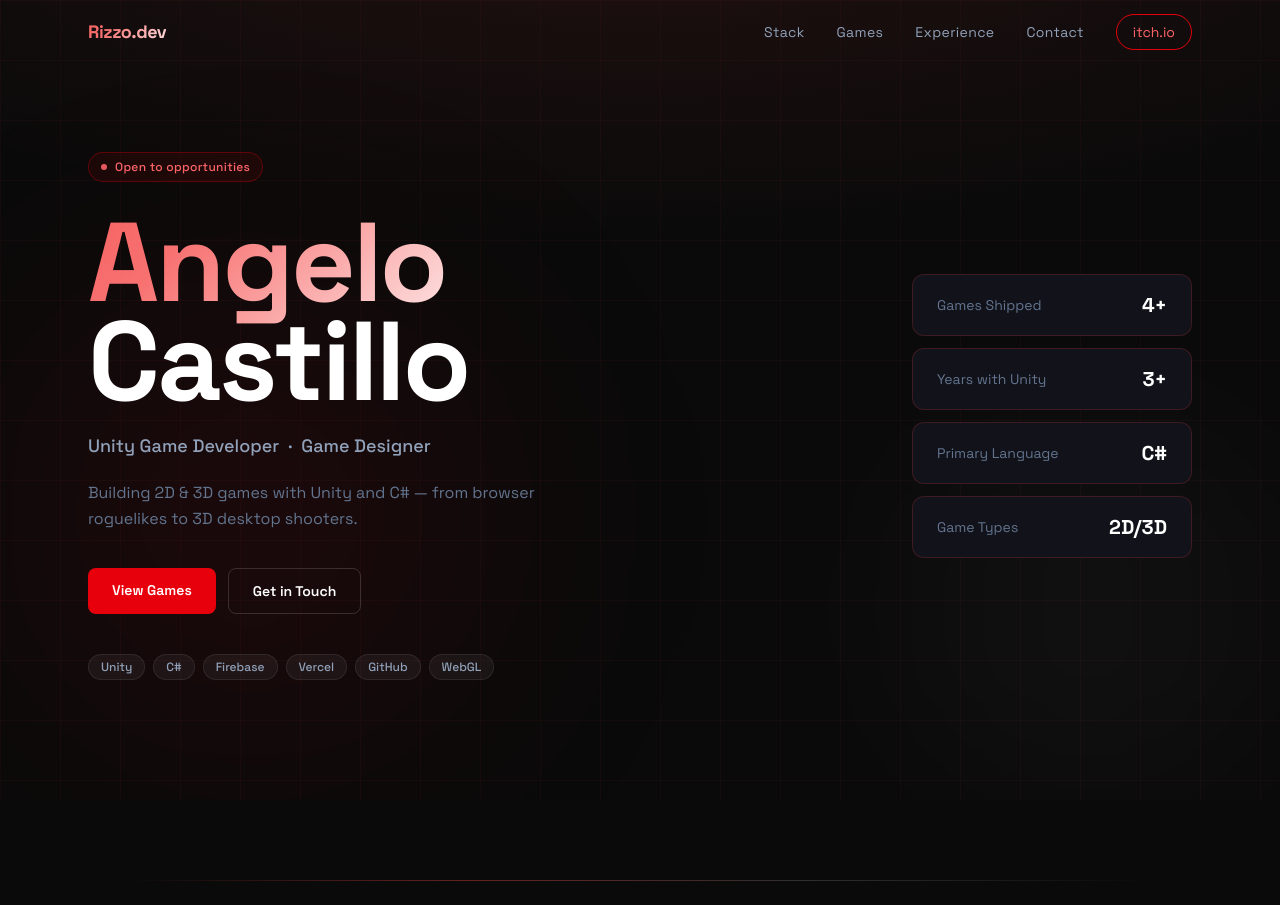
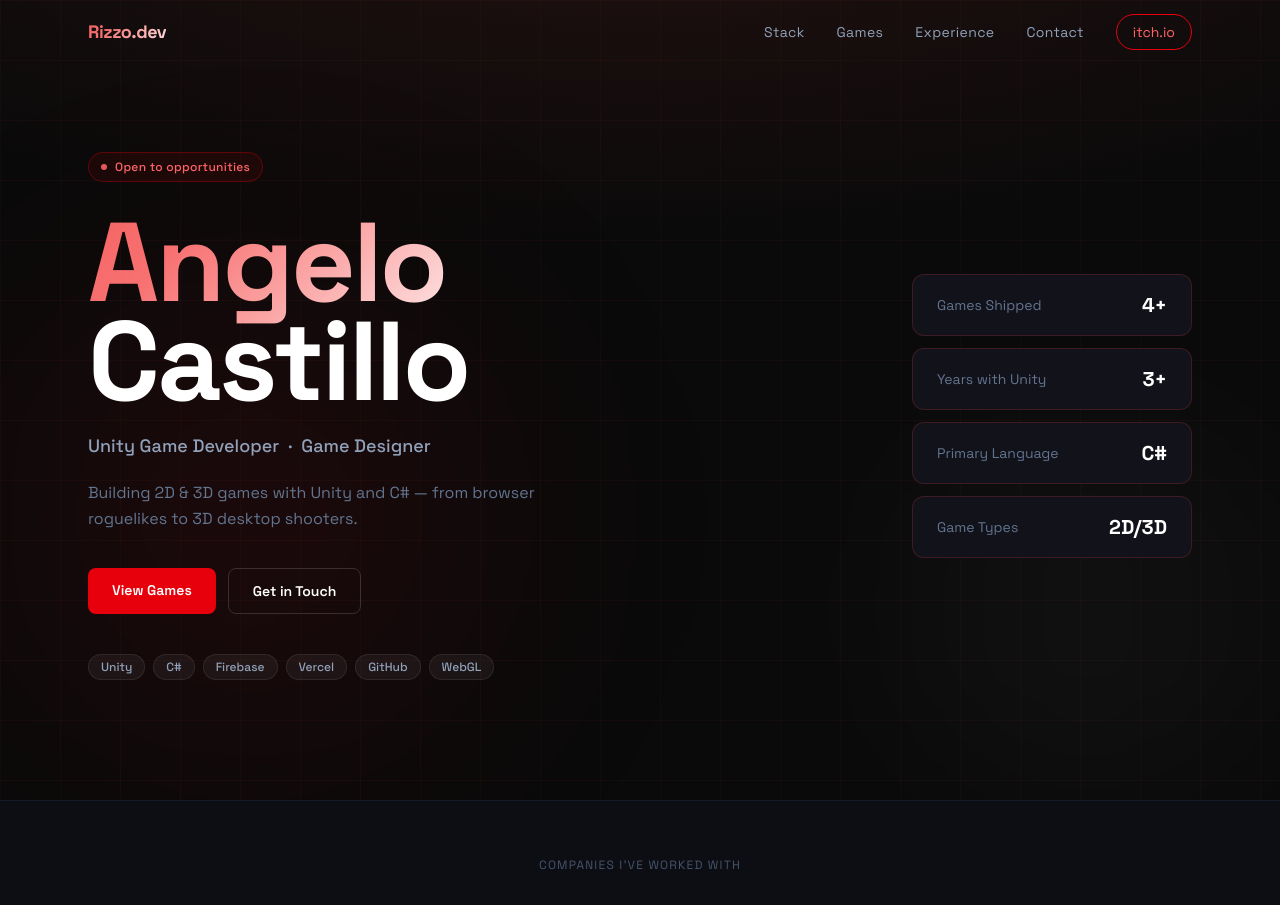
Before and after one commit to dfwrizzo/portfolio, a Next.js app: page / in a window 1280 px wide. Shown: the top 905 px of the page. Built offline with nearby package versions, Linux system fonts and the light colour scheme.

Commit message:
Add logo carousel back below hero

```diff
--- a/app/page.tsx
+++ b/app/page.tsx
@@ -1,6 +1,7 @@
 import SplashScreen from "@/app/components/SplashScreen";
 import Navbar from "@/app/components/Navbar";
 import Hero from "@/app/components/Hero";
+import LogoCarousel from "@/app/components/LogoCarousel";
 import TechStack from "@/app/components/TechStack";
 import Projects from "@/app/components/Projects";
 import Experience from "@/app/components/Experience";
@@ -13,6 +14,7 @@ export default function Home() {
       <Navbar />
       <main>
         <Hero />
+        <LogoCarousel />
         <TechStack />
         <Projects />
         <Experience />
```
